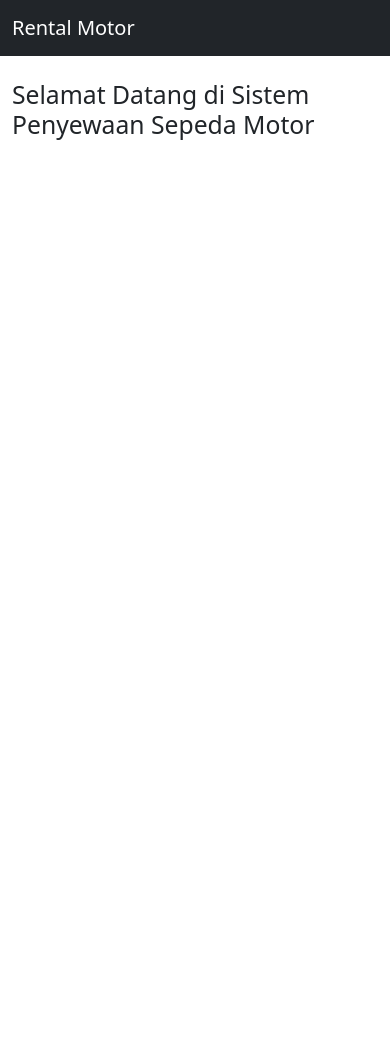
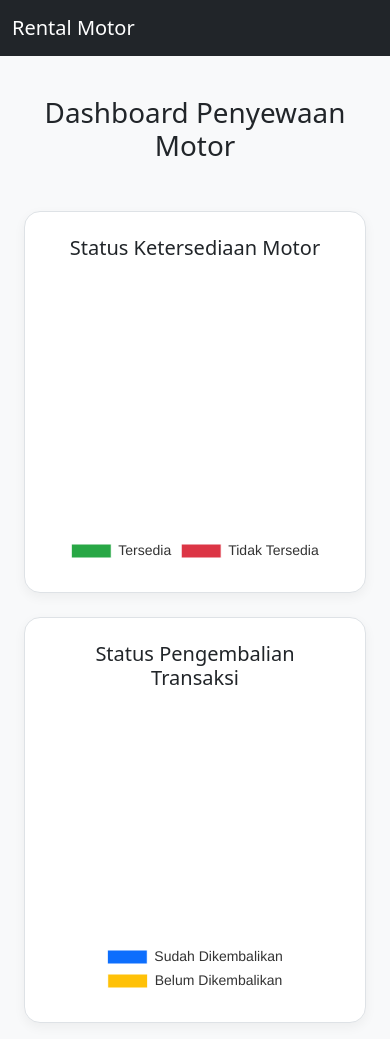
Before and after one commit to AdjiPras/penyewaan_motor_app, a Django app: page / in a window 390 px wide. Before the commit the page ends 140 px from the top, so only its background shows below. Run offline with Django 3.2, Linux system fonts and the light colour scheme; the visitor is signed in with stand-in values (Sample User, id 1); data that the repository does not hold is empty.

Commit message:
update new

```diff
--- a/rental/models.py
+++ b/rental/models.py
@@ -5,6 +5,7 @@ class Motor(models.Model):
     plat_nomor = models.CharField(max_length=15)
     harga_sewa_per_hari = models.DecimalField(max_digits=10, decimal_places=2)
     tersedia = models.BooleanField(default=True)
+    created_at = models.DateTimeField(auto_now_add=True)
 
     def __str__(self):
         return f"{self.merk} - {self.plat_nomor}"
@@ -13,6 +14,7 @@ class Pelanggan(models.Model):
     nama = models.CharField(max_length=100)
     no_ktp = models.CharField(max_length=20)
     alamat = models.TextField()
+    created_at = models.DateTimeField(auto_now_add=True)
 
     def __str__(self):
         return self.nama
@@ -25,6 +27,7 @@ class Transaksi(models.Model):
     total_harga = models.DecimalField(max_digits=12, decimal_places=2, blank=True, null=True)
 
     status_pengembalian = models.BooleanField(default=False)
+    created_at = models.DateTimeField(auto_now_add=True)
 
     def save(self, *args, **kwargs):
         selisih_hari = (self.tanggal_kembali - self.tanggal_sewa).days
--- a/rental/templates/rental/base.html
+++ b/rental/templates/rental/base.html
@@ -4,6 +4,7 @@
     <meta charset="UTF-8">
     <title>Penyewaan Motor</title>
     <link href="https://cdn.jsdelivr.net/npm/bootstrap@5.3.0/dist/css/bootstrap.min.css" rel="stylesheet">
+    <link href="https://cdnjs.cloudflare.com/ajax/libs/font-awesome/6.4.0/css/all.min.css" rel="stylesheet"/>
 </head>
 <body>
 
@@ -13,10 +14,18 @@
     <a class="navbar-brand" href="/">Rental Motor</a>
     <div class="collapse navbar-collapse">
       <ul class="navbar-nav me-auto">
-        <li class="nav-item"><a class="nav-link" href="{% url 'dashboard' %}">Dashboard</a></li>
-        <li class="nav-item"><a class="nav-link" href="{% url 'motor_list' %}">🛵 Motor</a></li>
-        <li class="nav-item"><a class="nav-link" href="{% url 'pelanggan_list' %}">👥 Pelanggan</a></li>
-        <li class="nav-item"><a class="nav-link" href="{% url 'transaksi_list' %}">📦 Transaksi</a></li>
+        <li class="nav-item"><a class="nav-link" href="{% url 'dashboard' %}">
+            <i class="fa fa-pie-chart" aria-hidden="true"></i>&nbsp; Dashboard</a>
+        </li>
+        <li class="nav-item"><a class="nav-link" href="{% url 'motor_list' %}">
+             <i class="fa fa-motorcycle" aria-hidden="true"></i>&nbsp; Motor</a>
+            </li>
+        <li class="nav-item"><a class="nav-link" href="{% url 'pelanggan_list' %}">
+            <i class="fa fa-users" aria-hidden="true"></i>&nbsp; Pelanggan</a>
+        </li>
+        <li class="nav-item"><a class="nav-link" href="{% url 'transaksi_list' %}">
+            <i class="fa fa-usd" aria-hidden="true"></i>&nbsp; Transaksi Sewa</a>
+        </li>
       </ul>
       <ul class="navbar-nav ms-auto">
         <li class="nav-item">
--- a/rental/templates/rental/dashboard.html
+++ b/rental/templates/rental/dashboard.html
@@ -1,97 +1,142 @@
 {% extends 'rental/base.html' %}
 {% block content %}
-<div class="container my-4">
-  <h2 class="mb-4 text-center">Dashboard ({{ bulan }})</h2>
 
-  <div class="row g-4 justify-content-center">
+<!DOCTYPE html>
+<html lang="id">
+<head>
+    <meta charset="UTF-8" />
+    <meta name="viewport" content="width=device-width, initial-scale=1" />
+    <title>Dashboard Penyewaan Motor</title>
 
-    <!-- Diagram Merk Motor -->
-    <div class="col-12 col-md-4">
-      <div class="card shadow-sm h-100">
-        <div class="card-header bg-secondary text-white text-center">
-          <h5 class="mb-0">Jumlah Motor per Merk</h5>
+    <!-- Bootstrap 5 CDN -->
+    <link href="https://cdn.jsdelivr.net/npm/bootstrap@5.3.0/dist/css/bootstrap.min.css" rel="stylesheet">
+
+    <!-- Chart.js CDN -->
+    <script src="https://cdn.jsdelivr.net/npm/chart.js"></script>
+
+    <style>
+        .chart-card {
+            border: 1px solid #dee2e6;
+            border-radius: 1rem;
+            padding: 1.5rem;
+            box-shadow: 0 4px 12px rgba(0,0,0,0.05);
+            transition: all 0.3s ease-in-out;
+        }
+
+        .chart-card:hover {
+            box-shadow: 0 6px 16px rgba(0,0,0,0.1);
+        }
+
+        canvas {
+            max-width: 100%;
+            height: auto;
+        }
+    </style>
+</head>
+<body class="bg-light">
+
+    <div class="container py-3">
+        <h1 class="text-center mb-5">Dashboard Penyewaan Motor</h1>
+
+        <div class="row g-4">
+            <!-- Ketersediaan Motor -->
+            <div class="col-md-6">
+                <div class="chart-card bg-white">
+                    <h5 class="text-center mb-3">Status Ketersediaan Motor</h5>
+                    <canvas id="pieMotor"></canvas>
                 </div>
-        <div class="card-body d-flex justify-content-center align-items-center" style="height: 320px;">
-          <canvas id="merkMotorChart" style="max-width: 100%; max-height: 300px;"></canvas>
+            </div>
+
+            <!-- Status Pengembalian -->
+            <div class="col-md-6">
+                <div class="chart-card bg-white">
+                    <h5 class="text-center mb-3">Status Pengembalian Transaksi</h5>
+                    <canvas id="pieTransaksi"></canvas>
+                </div>
             </div>
         </div>
     </div>
 
-    <!-- Diagram Data Motor -->
-    <div class="col-12 col-md-4">
-      <div class="card shadow-sm h-100">
-        <div class="card-header bg-primary text-white text-center">
-          <h5 class="mb-0">Data Motor</h5>
-        </div>
-        <div class="card-body d-flex justify-content-center align-items-center" style="height: 320px;">
-          <canvas id="motorChart" style="max-width: 100%; max-height: 300px;"></canvas>
-        </div>
-      </div>
-    </div>
-
-    <!-- Diagram Transaksi -->
-    <div class="col-12 col-md-4">
-      <div class="card shadow-sm h-100">
-        <div class="card-header bg-info text-white text-center">
-          <h5 class="mb-0">Data Transaksi</h5>
-        </div>
-        <div class="card-body d-flex justify-content-center align-items-center" style="height: 320px;">
-          <canvas id="transaksiChart" style="max-width: 100%; max-height: 300px;"></canvas>
-        </div>
-      </div>
-    </div>
-
-  </div>
-</div>
-
-<script src="https://cdn.jsdelivr.net/npm/chart.js"></script>
+    <!-- Chart JS Script -->
     <script>
-  // Diagram Merk Motor
-  const merkCtx = document.getElementById('merkMotorChart').getContext('2d');
-  new Chart(merkCtx, {
+        const ctxMotor = document.getElementById('pieMotor').getContext('2d');
+        new Chart(ctxMotor, {
             type: 'pie',
             data: {
-      labels: {{ merk_labels|safe }},
+                labels: ['Tersedia', 'Tidak Tersedia'],
                 datasets: [{
-        label: 'Jumlah Motor per Merk',
-        data: {{ merk_counts|safe }},
-        backgroundColor: [
-          '#007bff', '#28a745', '#ffc107', '#dc3545', '#6f42c1',
-          '#fd7e14', '#20c997', '#6610f2', '#e83e8c', '#0d6efd'
-        ],
+                    label: 'Motor',
+                    data: [{{ tersedia }}, {{ tidak_tersedia }}],
+                    backgroundColor: ['#28a745', '#dc3545'],
+                    borderWidth: 1
                 }]
             },
-    options: { responsive: true, maintainAspectRatio: false }
+            options: {
+                responsive: true,
+                plugins: {
+                    legend: {
+                        position: 'bottom',
+                        labels: {
+                            color: '#333',
+                            font: {
+                                size: 14
+                            }
+                        }
+                    },
+                    tooltip: {
+                        callbacks: {
+                            label: function(context) {
+                                let label = context.label || '';
+                                let value = context.parsed || 0;
+                                return `${label}: ${value} unit`;
+                            }
+                        }
+                    }
+                }
+            }
         });
 
-  // Diagram Data Motor (total motor)
-//   const motorCtx = document.getElementById('motorChart').getContext('2d');
-//   new Chart(motorCtx, {
-//     type: 'pie',
-//     data: {
-//       labels: ['Total Motor'],
-//       datasets: [{
-//         label: 'Motor',
-//         data: [{{ jumlah_motor }}],
-//         backgroundColor: ['#0d6efd'],
-//       }]
-//     },
-//     options: { responsive: true, maintainAspectRatio: false }
-//   });
-
-  // Diagram Data Transaksi
-  const transaksiCtx = document.getElementById('transaksiChart').getContext('2d');
-  new Chart(transaksiCtx, {
+        const ctxTransaksi = document.getElementById('pieTransaksi').getContext('2d');
+        new Chart(ctxTransaksi, {
             type: 'pie',
             data: {
-      labels: ['Transaksi', 'Transaksi Selesai'],
+                labels: ['Sudah Dikembalikan', 'Belum Dikembalikan'],
                 datasets: [{
                     label: 'Transaksi',
-        data: [{{ jumlah_transaksi }}, {{ transaksi_selesai }}],
-        backgroundColor: ['#0dcaf0', '#198754'],
+                    data: [{{ sudah_kembali }}, {{ belum_kembali }}],
+                    backgroundColor: ['#0d6efd', '#ffc107'],
+                    borderWidth: 1
                 }]
             },
-    options: { responsive: true, maintainAspectRatio: false }
+            options: {
+                responsive: true,
+                plugins: {
+                    legend: {
+                        position: 'bottom',
+                        labels: {
+                            color: '#333',
+                            font: {
+                                size: 14
+                            }
+                        }
+                    },
+                    tooltip: {
+                        callbacks: {
+                            label: function(context) {
+                                let label = context.label || '';
+                                let value = context.parsed || 0;
+                                return `${label}: ${value} transaksi`;
+                            }
+                        }
+                    }
+                }
+            }
         });
     </script>
+
+    <!-- Bootstrap JS (Opsional jika kamu pakai fitur interaktif Bootstrap) -->
+    <script src="https://cdn.jsdelivr.net/npm/bootstrap@5.3.0/dist/js/bootstrap.bundle.min.js"></script>
+</body>
+</html>
+
 {% endblock %}
--- a/rental/urls.py
+++ b/rental/urls.py
@@ -2,9 +2,8 @@ from django.urls import path
 from . import views
 
 urlpatterns = [
-    path('', views.home, name='home'),
-
-    path('dashboard/', views.dashboard, name='dashboard'),
+    # path('', views.home, name='home'),
+    path('', views.dashboard, name='dashboard'),
 
     path('motor/', views.motor_list, name='motor_list'),
     path('motor/tambah/', views.motor_create, name='motor_create'),
--- a/rental/views.py
+++ b/rental/views.py
@@ -17,68 +17,24 @@ from django.utils.timezone import now
 def home(request):
     return render(request, 'rental/home.html')
 
+
 @login_required
-# def dashboard(request):
-#     current_year = now().year
-#     current_month = now().month
+def dashboard(request):
+    total_motor = Motor.objects.count()
+    tersedia = Motor.objects.filter(tersedia=True).count()
+    tidak_tersedia = total_motor - tersedia
 
-#     # Contoh data bulan ini, bisa disesuaikan
-#     jumlah_motor = Motor.objects.count()
-#     jumlah_transaksi = Transaksi.objects.filter(
-#         tanggal_sewa__year=current_year,
-#         tanggal_sewa__month=current_month
-#     ).count()
-#     transaksi_selesai = Transaksi.objects.filter(
-#         tanggal_sewa__year=current_year,
-#         tanggal_sewa__month=current_month,
-#         status_pengembalian=True
-#     ).count()
-#     jumlah_pelanggan = Pelanggan.objects.count()
-
-#     context = {
-#         'jumlah_motor': jumlah_motor,
-#         'jumlah_transaksi': jumlah_transaksi,
-#         'transaksi_selesai': transaksi_selesai,
-#         'jumlah_pelanggan': jumlah_pelanggan,
-#         'bulan': now().strftime('%B %Y'),
-#     }
-#     return render(request, 'rental/dashboard.html', context)
-def dashboard(request):
-    current_year = now().year
-    current_month = now().month
-
-    jumlah_motor = Motor.objects.count()
-
-    jumlah_transaksi = Transaksi.objects.filter(
-        tanggal_sewa__year=current_year,
-        tanggal_sewa__month=current_month
-    ).count()
-
-    transaksi_selesai = Transaksi.objects.filter(
-        tanggal_sewa__year=current_year,
-        tanggal_sewa__month=current_month,
-        status_pengembalian=True
-    ).count()
-
-    jumlah_pelanggan = Pelanggan.objects.count()
-
-    motor_per_merk = Motor.objects.values('merk').annotate(count=Count('id')).order_by('-count')
-
-    merk_labels = [item['merk'] for item in motor_per_merk]
-    merk_counts = [item['count'] for item in motor_per_merk]
+    total_transaksi = Transaksi.objects.count()
+    sudah_kembali = Transaksi.objects.filter(status_pengembalian=True).count()
+    belum_kembali = total_transaksi - sudah_kembali
 
     context = {
-        'jumlah_motor': jumlah_motor,
-        'jumlah_transaksi': jumlah_transaksi,
-        'transaksi_selesai': transaksi_selesai,
-        'jumlah_pelanggan': jumlah_pelanggan,
-        'bulan': now().strftime('%B %Y'),
-        'merk_labels': merk_labels,
-        'merk_counts': merk_counts,
+        'tersedia': tersedia,
+        'tidak_tersedia': tidak_tersedia,
+        'sudah_kembali': sudah_kembali,
+        'belum_kembali': belum_kembali,
     }
     return render(request, 'rental/dashboard.html', context)
-
-
 
 # ================== PDF ====================
 @login_required
```
Also changed, not shown: rental/forms.py (+17 -0 lines), rental/templates/rental/form.html (+17 -24 lines), rental/templatetags/form_tags.py (added, +7 -0 lines), rental/migrations/0001_initial.py, rental/templatetags/__init__.py (added). Lines whose indentation alone changed are shown as unchanged.
